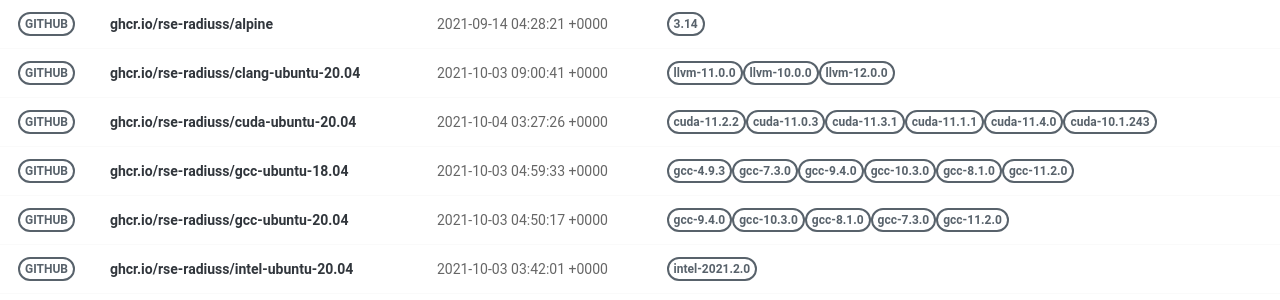
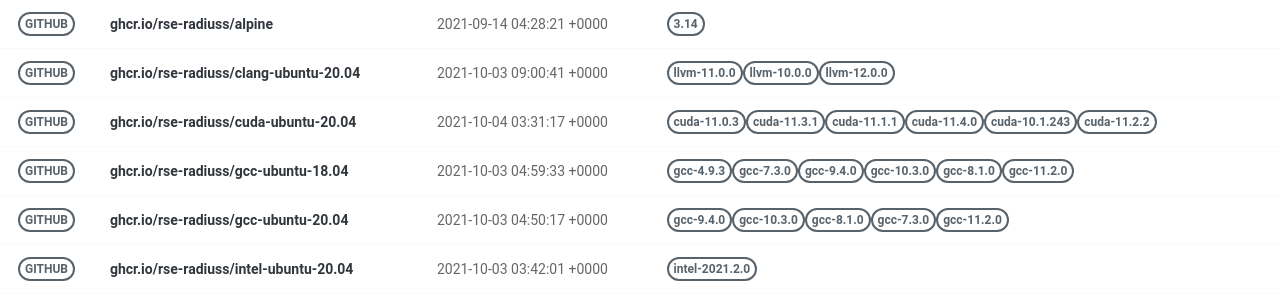
Before and after one commit to rse-ops/docker-images, a Jekyll site: the page built from pages/index.md, in a window 1280 px wide. Shown: the part 130-430 px from the top of the page. Built offline with Jekyll 4.4.1, drawn with Linux system fonts in a browser that asks for light colours; nearby versions of some CDN libraries.

Commit message:
Automated push to update library 2021-10-04

```diff
--- a/_library/ghcr.io-rse-radiuss-cuda-ubuntu-20.04.md
+++ b/_library/ghcr.io-rse-radiuss-cuda-ubuntu-20.04.md
@@ -1,14 +1,11 @@
 ---
 layout: container
 name: ghcr.io/rse-radiuss/cuda-ubuntu-20.04
-updated_at: 2021-10-04 03:27:26.554310
+updated_at: 2021-10-04 03:31:17.188343
 
 
 container_url: https://github.com/orgs/rse-radiuss/packages/container/package/cuda-ubuntu-20.04
 versions:
- - tag: cuda-11.2.2
-   dockerfile: https://github.com/rse-radiuss/docker-images/blob/main/ubuntu/cuda/Dockerfile
-   manifest: https://crane.ggcr.dev/manifest/ghcr.io/rse-radiuss/cuda-ubuntu-20.04:cuda-11.2.2
  - tag: cuda-11.0.3
    dockerfile: https://github.com/rse-radiuss/docker-images/blob/main/ubuntu/cuda/Dockerfile
    manifest: https://crane.ggcr.dev/manifest/ghcr.io/rse-radiuss/cuda-ubuntu-20.04:cuda-11.0.3
```
Also changed, not shown: other parts of _library/ghcr.io-rse-radiuss-cuda-ubuntu-20.04.md (+3 -0 lines).
